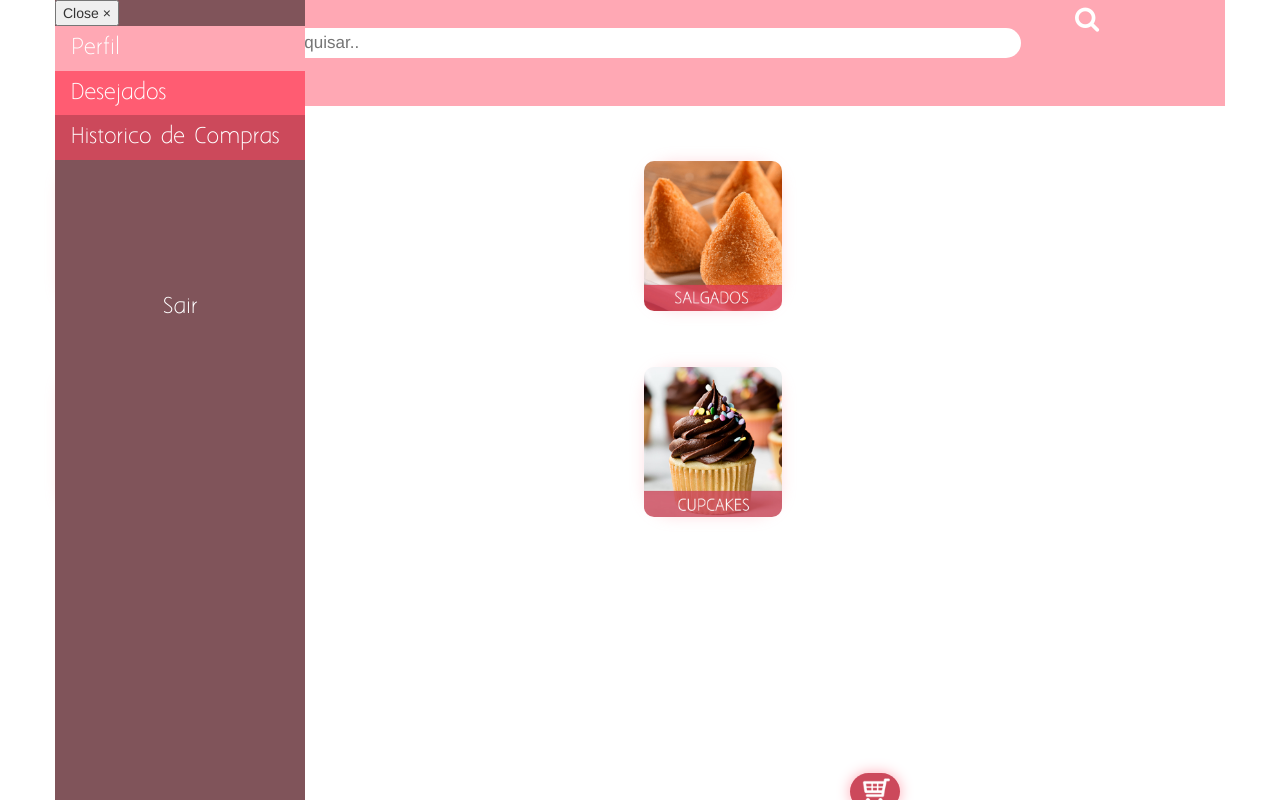
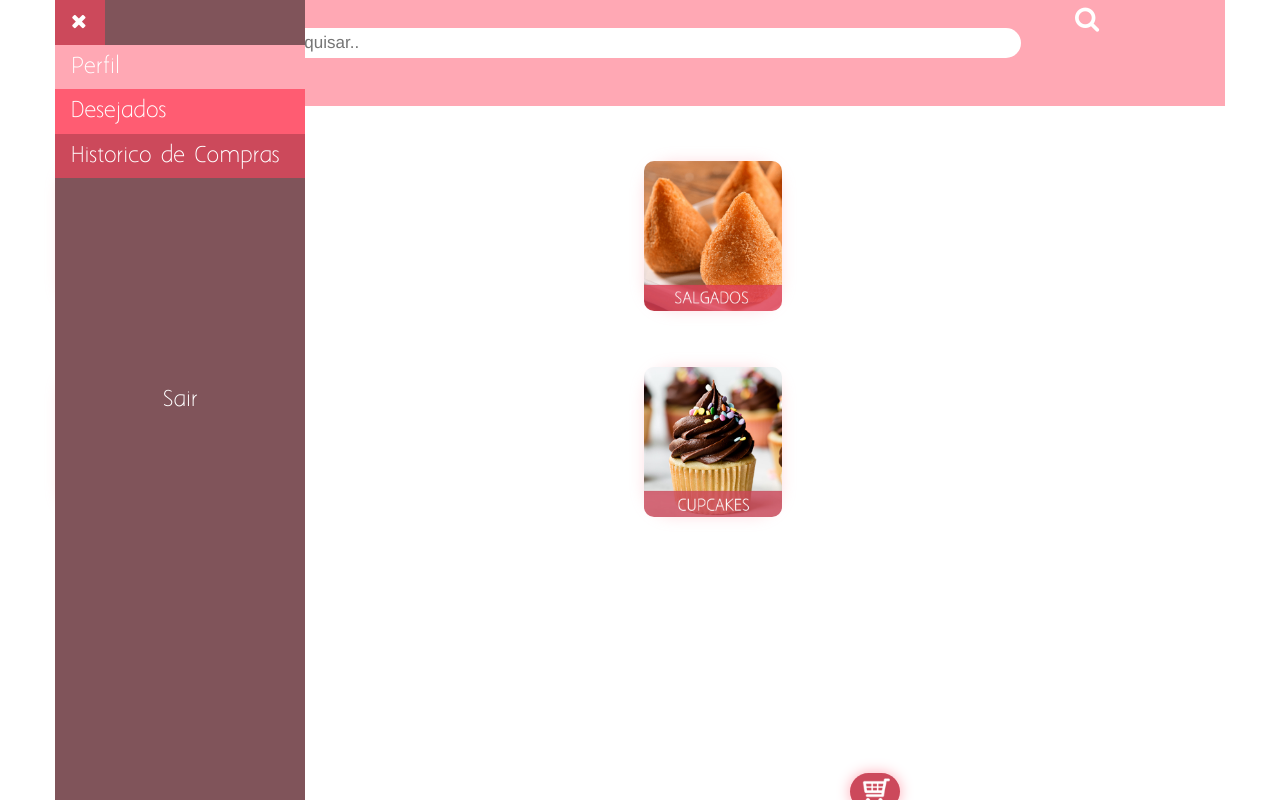
Before and after one commit to yvolourenzo/Good-Party, a website: page www/poslogin.html in a window 1280 px wide. Both pictures are taken after a click on the button 81 px from the left and 31 px from the top of the page. Drawn offline with nearby package versions, Linux system fonts and the light colour scheme.

Commit message:
Ajuste no botao '' X " da sidebar da aba pos login , adição dos href\'s no perfil, historico e talvez possivel desejados

```diff
--- a/www/css/stylecarrinho.css
+++ b/www/css/stylecarrinho.css
@@ -21,7 +21,6 @@ body{
   margin-bottom: 8%;
   border-radius: 20px;
   height: 40px;
-
   font-size: 35px;
 }
 
--- a/www/css/stylepos.css
+++ b/www/css/stylepos.css
@@ -116,7 +116,7 @@ form.pesquisa::after {
   outline-offset: 0px;
 }
 #sair{
-  margin-top: 50%;
+  margin-top: 80%;
   background-color:#80545A;
   text-align: center;
 }
@@ -126,6 +126,22 @@ form.pesquisa::after {
 #histo{
   background-color: #CC495B;
 }
+#x
+{
+  width:20%;
+  display:block;
+  padding:8px 16px;
+  text-align:justify;
+  border:none;
+  white-space:normal;
+  float:none;
+  outline:0;
+  background-color:#CC495B;
+  font-size: px;
+  color: white;
+  font-family: 'Aaargh';
+}
+
 .bar-block .bar-item
 {
   width:100%;
--- a/www/js/acao.js
+++ b/www/js/acao.js
@@ -6,7 +6,7 @@ function itensCarrinho(){
   location.href = "itensCarrinho.html";
 }
 // Funções pagina carrinho
-function fechar(){
+function fechar2(){
   location.href = "poslogin.html";
 }
 function abrirmenu() {
--- a/www/poslogin.html
+++ b/www/poslogin.html
@@ -18,16 +18,13 @@
    <div class="container">
      <div class="row barra">
        <!-- Sidebar -->
-<div class="sidebar bar-block border-right" style="display:none" id="mySidebar">
-  <button onclick="fechar()" class="-bar-item -large">Close &times;</button>
-  <a href="#" class="bar-item button" id="perfil">Perfil</a>
-  <a href="#" class="bar-item button"
-  id="desejo">Desejados</a>
-  <a href="#" class="bar-item button"
-  id="histo">Historico de Compras</a>
-  <a href="index.html" class="bar-item button"
-  id="sair">Sair</a>
-</div>
+          <div class="sidebar bar-block border-right" style="display:none" id="mySidebar">
+      <button href="#" class="bar-item button fechar" onclick="fechar()" id="x"><i class="fa fa-close"></i></button>
+           <a href="perfil.html" class="bar-item button" id="perfil">Perfil</a>
+           <a href="" class="bar-item button" id="desejo">Desejados</a>
+           <a href="historico.html" class="bar-item button" id="histo">Historico de Compras</a>
+           <a href="index.html" class="bar-item button" id="sair">Sair</a>
+         </div>
        <div class="col-xs-2">
          <button type="" id="ham" onclick="abrirmenu()"><i class="	glyphicon glyphicon-menu-hamburger"></i></button>
        </div>
```
Also changed, not shown: www/itensCarrinho.html (+1 -1 lines).
